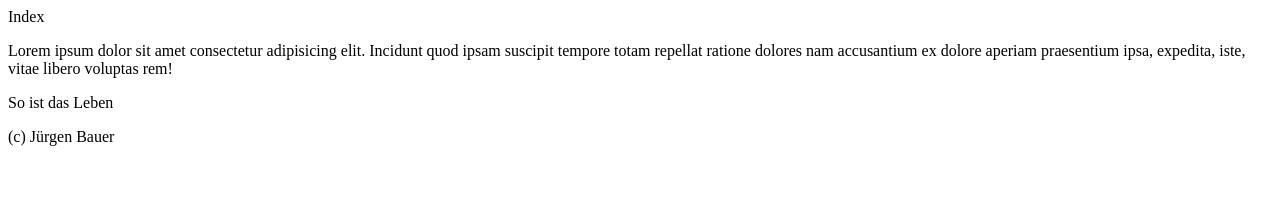
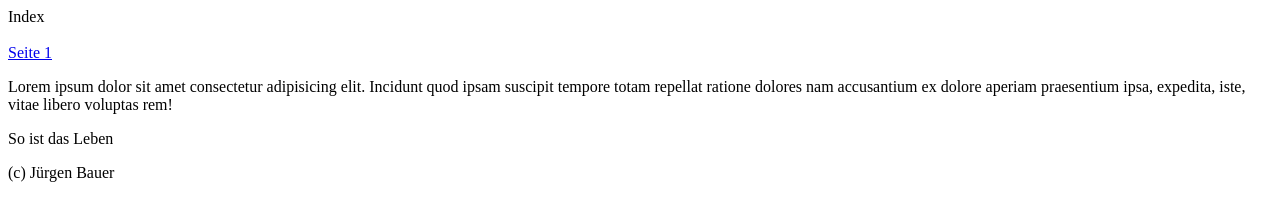
Before and after one commit to jbauer76/hello-world, a plain HTML site: page index.html in a window 1280 px wide. Drawn offline with Linux system fonts and the light colour scheme.

Commit message:
Seite 1 hinzugefügt und Index Seite angepasst

```diff
--- a/index.html
+++ b/index.html
@@ -6,7 +6,9 @@
     <title>Index</title>
 </head>
 <body>
-    Index
+    Index<br>
+    <br>
+    <a href="seite1.html">Seite 1</a>
     <p>
         Lorem ipsum dolor sit amet consectetur adipisicing elit. Incidunt quod ipsam suscipit tempore totam repellat ratione dolores nam accusantium ex dolore aperiam praesentium ipsa, expedita, iste, vitae libero voluptas rem!
     </p>
```
Also changed, not shown: seite1.html (added, +12 -0 lines).
